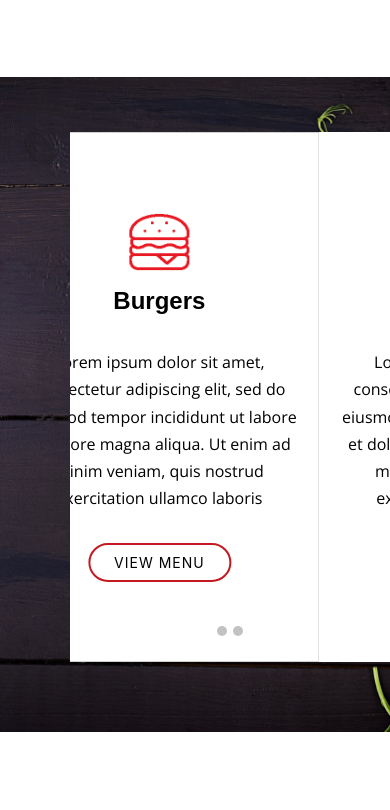
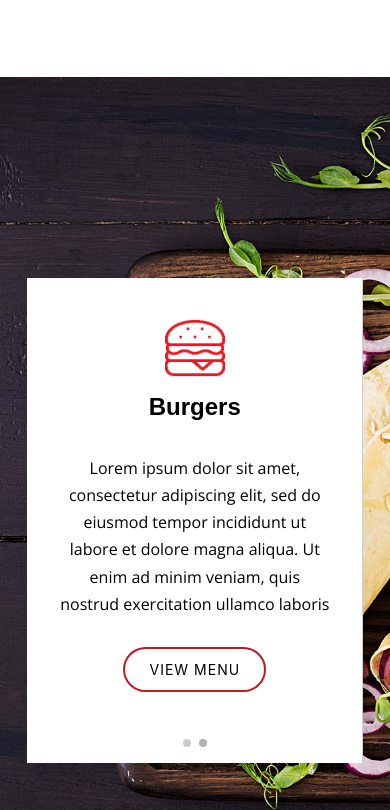
Before and after one commit to Nelson-Dominici/restaurant-landing-page, a plain HTML site: page index.html in a window 390 px wide. Shown: the part 4980-5790 px from the top of the page. Before the commit the page ends 5712 px from the top, so only its background shows below. Drawn offline with nearby package versions, Linux system fonts and the light colour scheme.

Commit message:
slide-show-responsi

```diff
--- a/index.html
+++ b/index.html
@@ -5,6 +5,11 @@
     <meta http-equiv="X-UA-Compatible" content="IE=edge">
     <meta name="viewport" content="width=device-width, initial-scale=1.0">
     <title>Restaurant Marketing</title>
+
+    <link
+    rel="stylesheet"
+    href="https://unpkg.com/swiper@8/swiper-bundle.min.css"
+/>
     <link rel="stylesheet" href="style.css">
 
     <link rel="preconnect" href="https://fonts.googleapis.com">
@@ -381,14 +386,98 @@
 
 
 
+
+
+
+
+
+
+
+
+
+        <div class="swiper">
+
+            <div class="swiper-wrapper">
+                <div id="slide-div-b" class="swiper-slide">
+
+
+                    <div data-swiper-autoplay="5000" class="image__wrapper swiper-lazy">
+
+                        <div class="text-carousel">
+                            <img src="images/container-3-imgs/download.png" width="60px" height="60px">
+                            <h3>Burgers</h3>
+
+                            <div class="p-carousel">
+                                <p>
+                                    Lorem ipsum dolor sit amet, consectetur adipiscing elit, sed
+                                    do eiusmod tempor incididunt ut labore et dolore magna aliqua.
+                                    Ut enim ad minim veniam, quis nostrud exercitation ullamco laboris
+                                </p>
+                            </div>
+                            <button>VIEW MENU</button>
+
+                        </div>
+
+
+                    </div>
+
+
+                </div>
+
+                <div class="swiper-slide">
+
+                    <div class="image__wrapper swiper-lazy">
+
+
+                        <div class="text-carousel">
+
+                            <img src="images/container-3-imgs/download.png" width="60px" height="60px">
+                            <h3>Burgers</h3>
+
+                            <div class="p-carousel">
+                                <p>
+                                    Lorem ipsum dolor sit amet, consectetur adipiscing elit, sed
+                                    do eiusmod tempor incididunt ut labore et dolore magna aliqua.
+                                    Ut enim ad minim veniam, quis nostrud exercitation ullamco laboris
+                                </p>
+                            </div>
+
+                            <div class="button-cont3">
+                                <button>VIEW MENU</button>
+                            </div>
+
+                        </div>
+
+                    </div>
+
+                </div>
+
+            </div>
+            <div class="swiper-pagination"></div>
+
+
+        </div>
+
+
+
+
+
+
+
+
+
+
+
     </section>
 
 
 
     <script src="https://code.jquery.com/jquery-3.2.1.slim.min.js" integrity="sha384-KJ3o2DKtIkvYIK3UENzmM7KCkRr/rE9/Qpg6aAZGJwFDMVNA/GpGFF93hXpG5KkN" crossorigin="anonymous"></script>
-<script src="https://cdn.jsdelivr.net/npm/popper.js@1.12.9/dist/umd/popper.min.js" integrity="sha384-ApNbgh9B+Y1QKtv3Rn7W3mgPxhU9K/ScQsAP7hUibX39j7fakFPskvXusvfa0b4Q" crossorigin="anonymous"></script>
-<script src="https://cdn.jsdelivr.net/npm/bootstrap@4.0.0/dist/js/bootstrap.min.js" integrity="sha384-JZR6Spejh4U02d8jOt6vLEHfe/JQGiRRSQQxSfFWpi1MquVdAyjUar5+76PVCmYl" crossorigin="anonymous"></script>
+    <script src="https://cdn.jsdelivr.net/npm/popper.js@1.12.9/dist/umd/popper.min.js" integrity="sha384-ApNbgh9B+Y1QKtv3Rn7W3mgPxhU9K/ScQsAP7hUibX39j7fakFPskvXusvfa0b4Q" crossorigin="anonymous"></script>
+    <script   script src="https://cdn.jsdelivr.net/npm/bootstrap@4.0.0/dist/js/bootstrap.min.js" integrity="sha384-JZR6Spejh4U02d8jOt6vLEHfe/JQGiRRSQQxSfFWpi1MquVdAyjUar5+76PVCmYl" crossorigin="anonymous"></script>
 
     <script src="script.js"></script>
+    <script src="https://unpkg.com/swiper@8/swiper-bundle.min.js"></script>
+    <script src="./index.js"></script>
 </body>
 </html>
--- /dev/null
+++ b/index.js
@@ -0,0 +1,22 @@
+const swiper = new Swiper('.swiper', {
+	loop: true,
+	navigation: {
+		nextEl: '.swiper-button-next',
+		prevEl: '.swiper-button-prev',
+	},
+	pagination: {
+		el: '.swiper-pagination',
+		type: 'bullets',
+		clickable: true,
+		delay: 3500,
+
+	},
+	keyboard: true,
+	mousewheel: true,
+	autoplay: {
+		delay: 3500,
+	},
+
+
+
+})
--- a/style.css
+++ b/style.css
@@ -437,7 +437,6 @@ header:first-child{
 }
 
 .text-carousel button{
-    margin-top: 15px;
     padding: 7px;
     border: 2px solid #c41921;
     color: black;
@@ -494,6 +493,17 @@ header:first-child{
     margin-top: 230px
 
 }
+
+/*------------------------------------- swiper -----------------------------------*/
+
+
+.swiper{
+
+    background-color: white;
+    display: none;
+}
+
+
 
 /*------------------------------------- responsivo -----------------------------------*/
 
@@ -730,7 +740,11 @@ header:first-child{
     }
 
     #meuCarrossel{
-        width: 360px;
+        display: none;
+    }
+
+    .conteiner-3{
+        height: 105vh;
     }
 
     .carousel-control-prev{
@@ -739,6 +753,40 @@ header:first-child{
 
     .carousel-control-next{
         display: none !important;
+    }
+
+    .swiper{
+        display: flex;
+        margin-top: 45px;
+        margin-bottom: 45px;
+        height: 485px;
+        width: 360px;
+    }
+
+    #slide-div-b{
+        border: 1px solid rgba(163, 163, 163, 0.507);
+    }
+
+    .text-carousel{
+        margin-top: 40px;
+        transition: 2s;
+    }
+
+    .text-carousel button {
+        padding: 10px;
+    }
+
+    #btn-slider{
+        margin-bottom: 15px;
+    }
+
+.swiper-pagination-bullet-active {
+    background-color: #b3b3b3;
+
+}
+    .p-carousel{
+        margin-bottom: 25px;
+
     }
 
 }
@@ -768,6 +816,15 @@ header:first-child{
     .text-buguerCont {
         width: 240px;
     }
+
+    .swiper {
+        width: 86vw;
+    }
+
+    .p-carousel {
+        width: 70vw;
+    }
+
 }
 
 
@@ -820,6 +877,10 @@ header:first-child{
     .h2-cont2 {
         width: 280px;
     }
+
+    .p-carousel {
+        margin-bottom: 13px;
+    }
 }
 
 @media screen and (max-width: 368px) {
```
